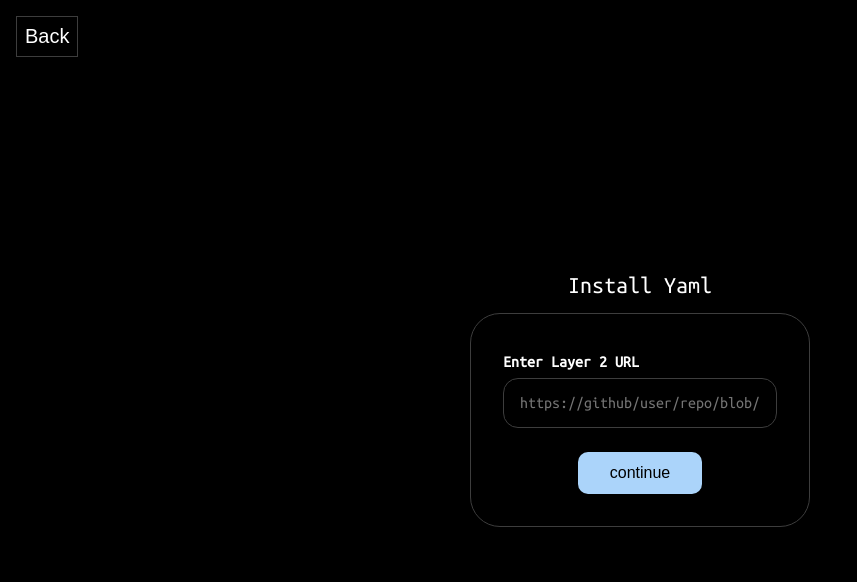
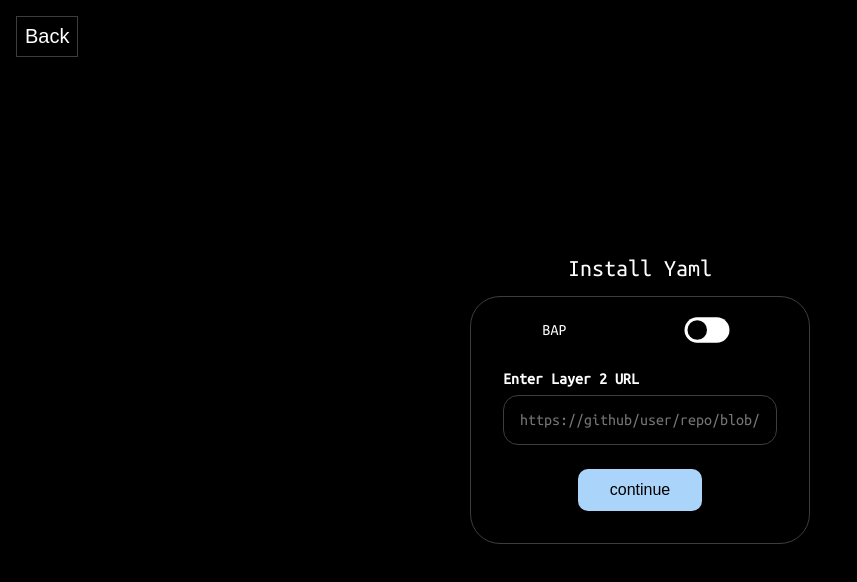
Before and after one commit to Mishalabdullah/beckn-onix-gui, a Next.js app in the folder onix-gui/: page /yaml-gen/install-yaml in a window 1280 px wide. Shown: the top 582 px of the page, without its empty margins (0-857 px from the left). Built offline with nearby package versions, Linux system fonts and the light colour scheme.

Commit message:
resolved prerendering issue

```diff
--- a/onix-gui/app/yaml-gen/install-yaml/page.js
+++ b/onix-gui/app/yaml-gen/install-yaml/page.js
@@ -2,11 +2,12 @@
 import SecondaryButton from "@/components/Buttons/SecondaryButton";
 import styles from "../../page.module.css";
 import { Ubuntu_Mono } from "next/font/google";
+import Slider from "@/components/Slider/Slider";
 import PrimaryButton from "@/components/Buttons/PrimaryButton";
 import InputField from "@/components/InputField/InputField";
 import { useState, useCallback } from "react";
 import { toast } from "react-toastify";
-import { useSearchParams } from "next/navigation";
+
 const ubuntuMono = Ubuntu_Mono({
   weight: "400",
   style: "normal",
@@ -15,9 +16,9 @@ const ubuntuMono = Ubuntu_Mono({
 
 export default function InstallYaml() {
   const [yamlUrl, setYamlUrl] = useState("");
-  const searchParams = useSearchParams();
+  const [checked, setChecked] = useState(false);
 
-  const container = searchParams.get("container");
+  const container = checked ? "bpp-network" : "bap-network";
 
   const handleRegistryUrlChange = (event) => {
     setYamlUrl(event.target.value);
@@ -81,6 +82,11 @@ export default function InstallYaml() {
           </button>
           <p className={styles.mainText}>Install Yaml</p>
           <div className={styles.formContainer}>
+            <Slider
+              label={checked ? "BPP" : "BAP"}
+              checked={checked}
+              toggleChecked={setChecked}
+            />
             <InputField
               label={"Enter Layer 2 URL"}
               value={yamlUrl}
```
Also changed, not shown: onix-gui/app/yaml-gen/page.js (+1 -7 lines).
